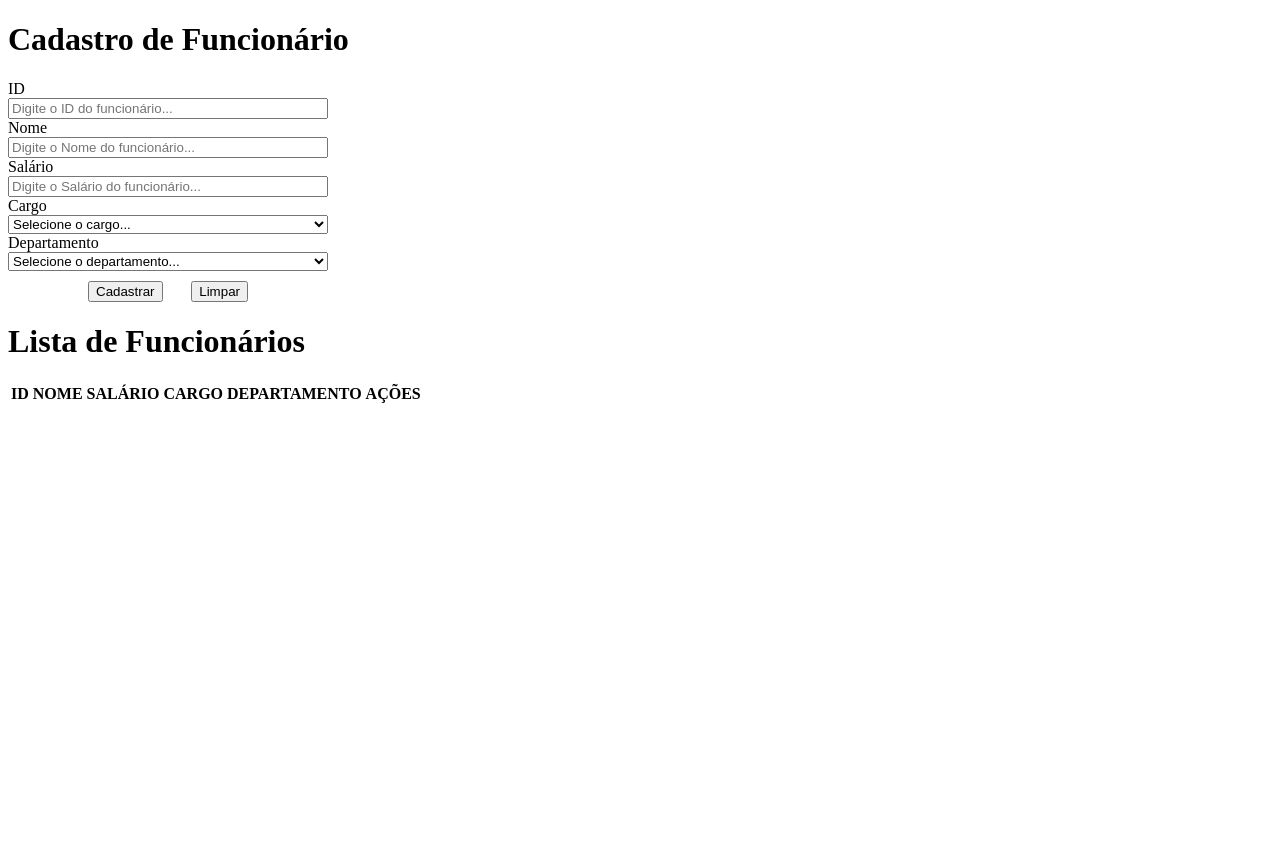
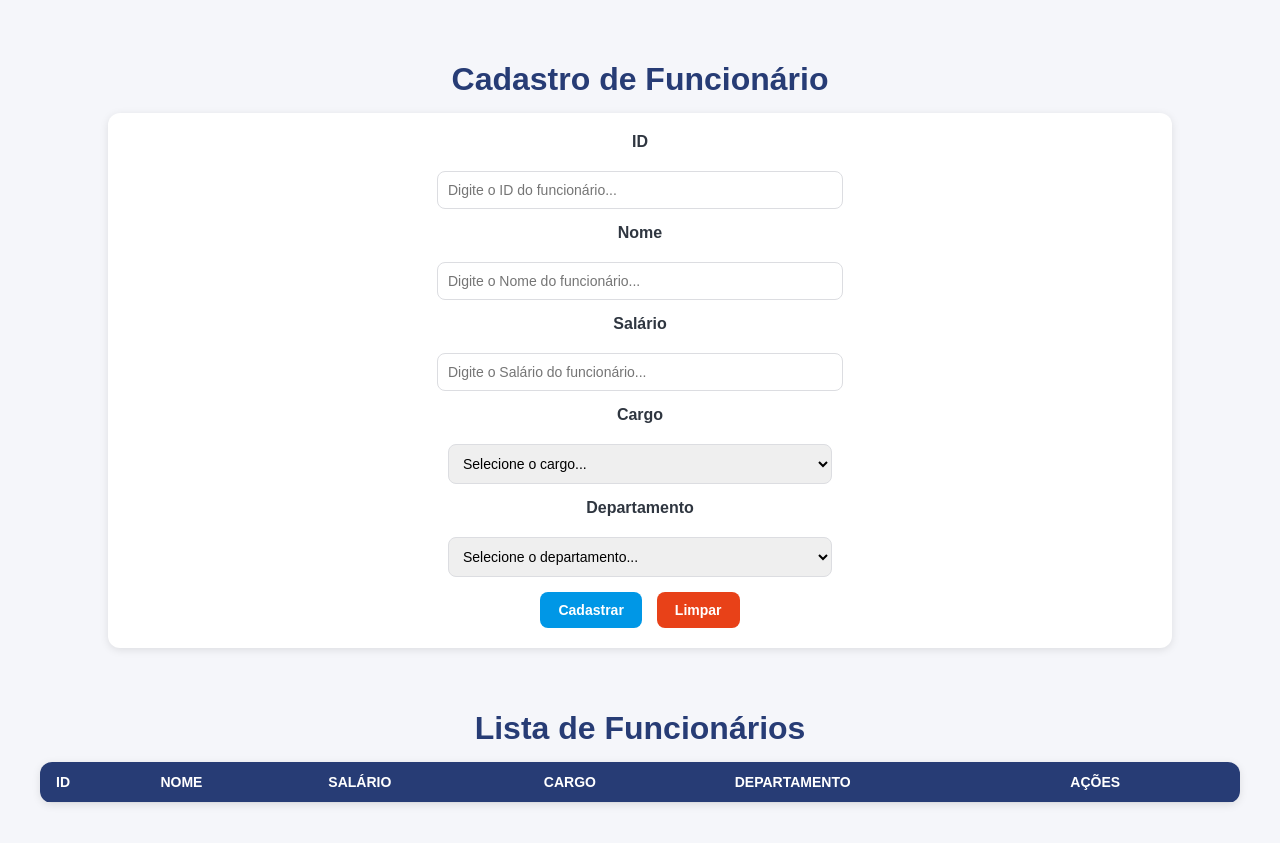
Before and after one commit to TarikPonciano/Tecnico-de-Desenvolvimento-de-Sistemas-2025.07.73-UC7, a plain HTML site: page Aula 25-09/Cadastro de Funcionários/index.html in a window 1280 px wide. Before the commit the page ends 800 px from the top, so only its background shows below. Drawn offline with Linux system fonts and the light colour scheme.

Commit message:
Formulário Exibindo e Estilizado

```diff
--- a/Aula 25-09/Cadastro de Funcionários/scripts.js
+++ b/Aula 25-09/Cadastro de Funcionários/scripts.js
@@ -18,3 +18,30 @@ function cadastrarFuncionario(e) {
 
     localStorage.setItem("funcionarios", JSON.stringify(funcionarios))
 }
+
+//Criar a função renderizarTabela:
+// 1 - Capturar informação do localStorage(getItem)
+// 2 - Utilizar forEach para percorrer cada elemento da lista do localStorage
+// 3 - Dentro do forEach criar um elemento <tr></tr> e dentro desse elemento criar os elementos <td></td> para cada informação do item que deseja exibir
+// 4 - Adicionar os elementos criados ao tbody da tabela de exibição
+
+function renderizarTabela() {
+
+    const funcionarios = JSON.parse(localStorage.getItem("funcionarios")) || []
+    const corpoTabelaHtml = document.querySelector("#tabela-funcionarios tbody")
+
+    funcionarios.forEach(funcionario => {
+        const linha = document.createElement("tr")
+        linha.innerHTML = `
+        <td>${funcionario.id}</td>
+        <td>${funcionario.nome}</td>
+        <td>${Number(funcionario.salario).toLocaleString("pt-BR", { style: "currency", currency: "BRL" })}</td>
+        <td>${funcionario.cargo}</td>
+        <td>${funcionario.departamento}</td>
+        `
+        corpoTabelaHtml.appendChild(linha)
+    });
+
+}
+
+renderizarTabela()
--- a/Aula 25-09/Cadastro de Funcionários/styles.css
+++ b/Aula 25-09/Cadastro de Funcionários/styles.css
@@ -1,18 +1,163 @@
+body {
+            font-family: Arial, sans-serif;
+            margin: 40px;
+            background: #f5f6fa;
+            color: #2f3640;
+            display: flex;
+            flex-direction: column;
+            justify-content: center;
+            align-items: center;
+        }
+
+        h1 {
+            color: #273c75;
+            text-align: left;
+            margin-bottom: 15px;
+        }
+
+        /* ====== FORM ====== */
         .default-form {
             display: flex;
             flex-direction: column;
-    width: 25vw;
-    align-content: left;
+            align-items: center;
+            align-content: center;
             justify-content: center;
+            width: 80vw;
+            gap: 15px 20px;
+            background: #fff;
+            padding: 20px;
+            border-radius: 12px;
+            box-shadow: 0px 2px 8px rgba(0,0,0,0.1);
+            margin-bottom: 40px;
         }
 
-.form-buttons {
-    display: flex;
-    flex-direction: row;
-    align-content: center;
-    justify-content: space-between;
-    padding-left: 25%;
-    padding-right: 25%;
-    margin-top: 10px;
+        .default-form label {
+            font-weight: bold;
+            margin-bottom: 5px;
+            text-align: left;
+            display: block;
+            grid-column: span 2;
+        }
+
+        .default-form input,
+        .default-form select {
+            width: 30vw;
+
+            padding: 10px;
+            border: 1px solid #dcdde1;
+            border-radius: 8px;
+            font-size: 14px;
+            transition: border 0.3s ease;
 
         }
+
+        .default-form input:focus,
+        .default-form select:focus {
+            outline: none;
+            border: 1px solid #0097e6;
+            box-shadow: 0 0 4px rgba(0,151,230,0.4);
+        }
+
+        /* Botões do formulário */
+        .form-buttons {
+            grid-column: span 2;
+            display: flex;
+            justify-content: flex-start;
+            gap: 15px;
+        }
+
+        .form-buttons button {
+            padding: 10px 18px;
+            border: none;
+            border-radius: 8px;
+            cursor: pointer;
+            font-weight: bold;
+            font-size: 14px;
+            transition: background 0.3s ease;
+        }
+
+        .form-buttons button[type="submit"] {
+            background: #0097e6;
+            color: #fff;
+        }
+
+        .form-buttons button[type="submit"]:hover {
+            background: #40739e;
+        }
+
+        .form-buttons button[type="reset"] {
+            background: #e84118;
+            color: #fff;
+        }
+
+        .form-buttons button[type="reset"]:hover {
+            background: #c23616;
+        }
+
+        /* ====== TABELA ====== */
+        #tabela-funcionarios {
+            width: 100%;
+            border-collapse: collapse;
+            background: #fff;
+            border-radius: 12px;
+            overflow: hidden;
+            box-shadow: 0px 2px 8px rgba(0,0,0,0.1);
+        }
+
+        #tabela-funcionarios thead {
+            background: #273c75;
+            color: #fff;
+        }
+
+        #tabela-funcionarios th,
+        #tabela-funcionarios td {
+            padding: 12px 16px;
+            text-align: left;
+            font-size: 14px;
+            border-bottom: 1px solid #dcdde1;
+        }
+
+        #tabela-funcionarios tbody tr:nth-child(even) {
+            background: #f1f2f6;
+        }
+
+        #tabela-funcionarios tbody tr:hover {
+            background: #dcdde1;
+        }
+
+        /* Ações */
+        .acoes {
+            display: flex;
+            gap: 10px;
+        }
+
+        .acoes a {
+            text-decoration: none;
+            padding: 6px 12px;
+            border-radius: 6px;
+            font-size: 13px;
+            font-weight: bold;
+            color: #fff;
+            background: #44bd32;
+            transition: background 0.3s ease;
+        }
+
+        .acoes a:hover {
+            background: #218c74;
+        }
+
+        .acoes button {
+            padding: 6px 12px;
+            border: none;
+            border-radius: 6px;
+            font-size: 13px;
+            font-weight: bold;
+            cursor: pointer;
+            color: #fff;
+            background: #e84118;
+            transition: background 0.3s ease;
+        }
+
+        .acoes button:hover {
+            background: #c23616;
+        }
```
Lines whose indentation alone changed are shown as unchanged.
